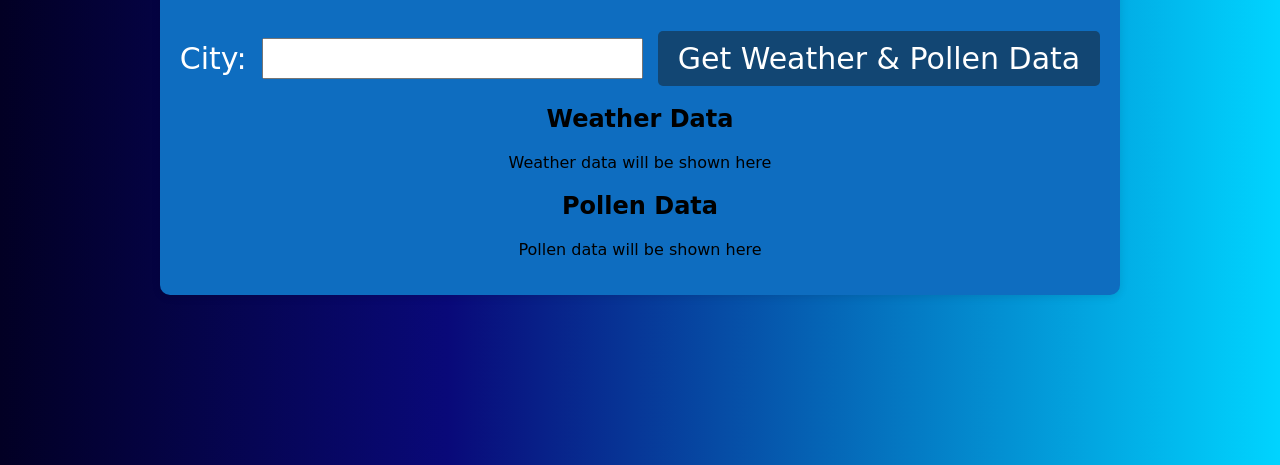
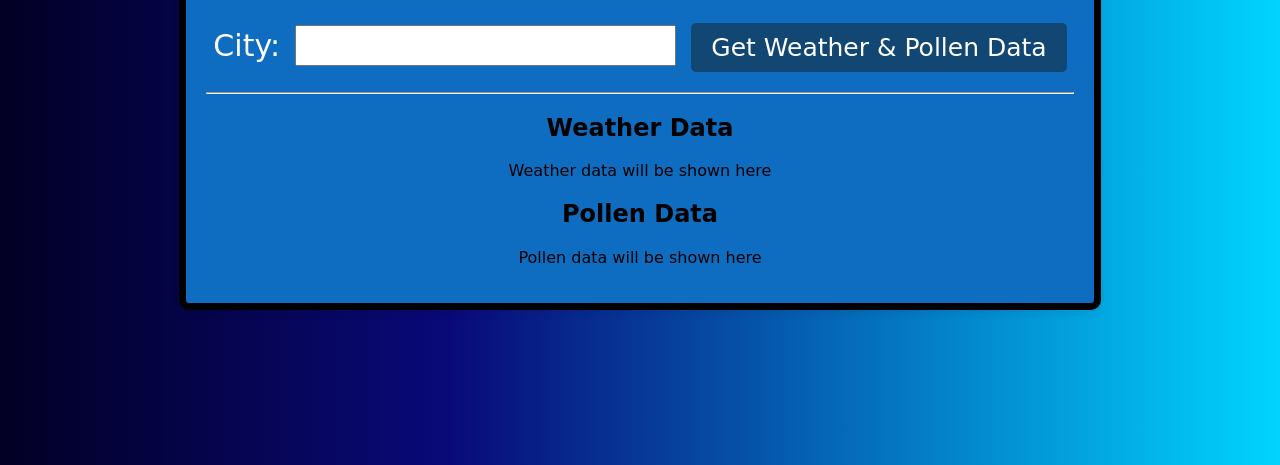
Before and after one commit to JuanmiAcosta/Weather_App, a plain HTML site: page index.html in a window 1280 px wide. Shown: the part 335-800 px from the top of the page. Drawn offline with Linux system fonts and the light colour scheme; a web font is replaced by a local one.

Commit message:
HTML Y CSS terminados.

```diff
--- a/index.html
+++ b/index.html
@@ -27,6 +27,8 @@
       <button type="submit">Get Weather & Pollen Data</button>
     </form>
 
+    <hr>
+
     <div id="weather-data">
 
       <h2>Weather Data</h2>
--- a/style.css
+++ b/style.css
@@ -22,13 +22,14 @@ h1{
     max-width: 80%;
     padding: 20px;
     background-color: #0e6dc0;
+    border:7px solid black;
     border-radius: 10px;
     box-shadow: 0 2px 8px rgba(0, 0, 0, 0.1);
 }
 
 button{
     font-family: 'Handjet', cursive;
-    font-size: 30px;
+    font-size: 25px;
     background-color: #124673;
     border: none;
     border-radius: 5px;
@@ -47,6 +48,7 @@ label {
 label, input, button {
     display: inline-block;
     margin-right: 10px;
+
   }
 
   button {
@@ -57,3 +59,8 @@ label, input, button {
     font-family: 'Handjet', cursive; /* Cambiar la fuente del texto dentro del input */
     font-size: 30px;
   }
+
+  hr {
+    margin-top: 20px; /* Margen superior */
+    margin-bottom: 20px; /* Margen inferior */
+  }
```
